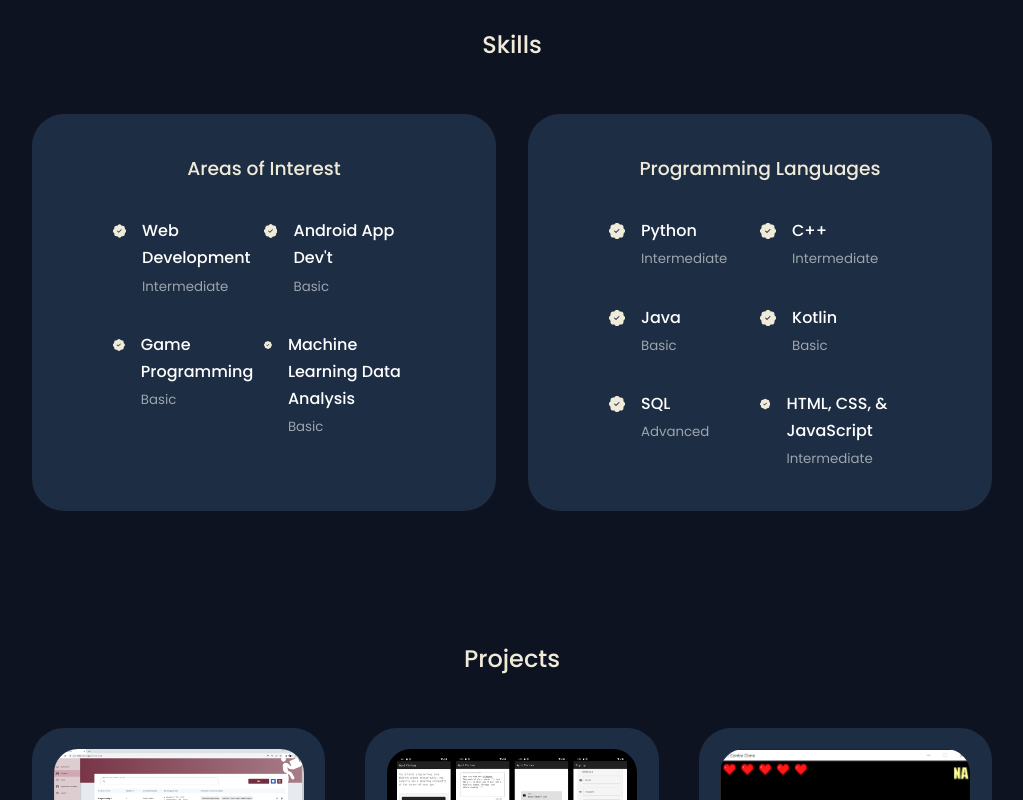
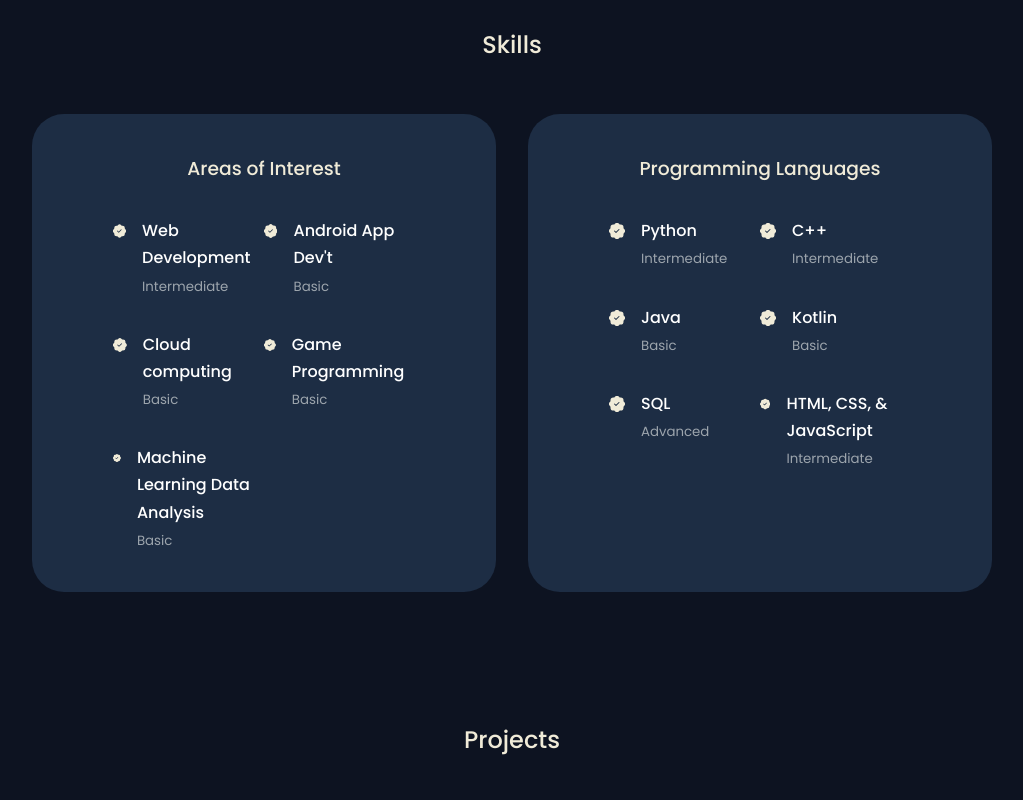
Before and after one commit to MitchelCarreon/portfolio-v1, a React (Create React App) app: page / in a window 1280 px wide. Shown: the part 1522-2322 px from the top of the page, without its empty margins (128-1151 px from the left). Built offline with nearby package versions, Linux system fonts and the light colour scheme; a web font is replaced by a local one.

Commit message:
Added cloud in areas of interest

```diff
--- a/src/components/experience/Experience.jsx
+++ b/src/components/experience/Experience.jsx
@@ -23,6 +23,14 @@
               <BsPatchCheckFill className="experience__details-icon" />
               <div>
                 <h4>Android App Dev't</h4>
+                <small className="text-light">Basic</small>
+              </div>
+            </article>
+
+            <article className="experience__details">
+              <BsPatchCheckFill className="experience__details-icon" />
+              <div>
+                <h4>Cloud computing</h4>
                 <small className="text-light">Basic</small>
               </div>
             </article>
```
